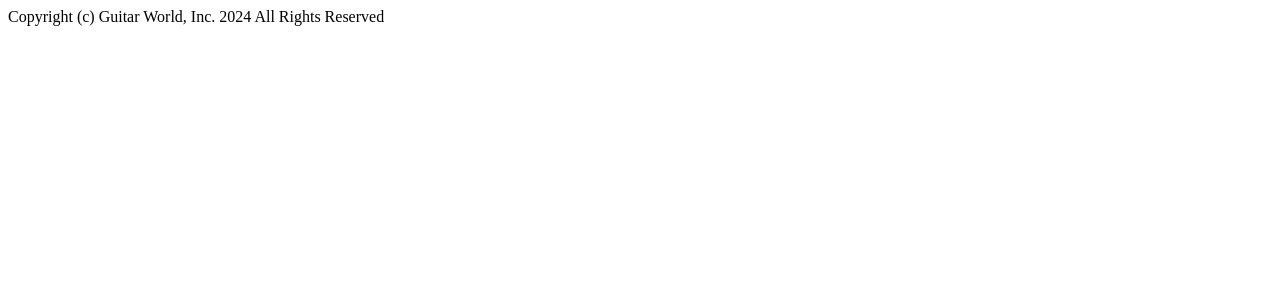
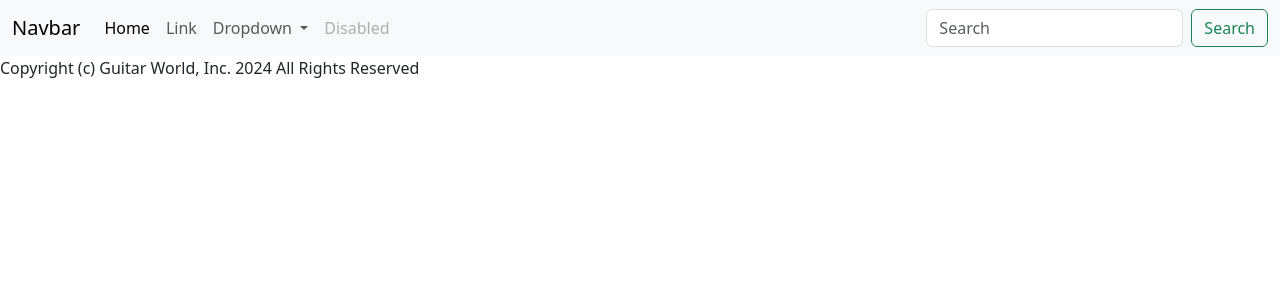
Before and after one commit to msedkiewicz/php-course, a PHP site: page / in a window 1280 px wide. Shown: the top 300 px of the page. Run offline with PHP 8.4, Linux system fonts and the light colour scheme.

Commit message:
Code refactoring; add navbar

```diff
--- a/intro-to-php/index.php
+++ b/intro-to-php/index.php
@@ -1,6 +1,19 @@
 <?php
-include("header_info.php");
+include("header_info.php"); ?>
 
-// Include function
-
-echo "Copyright (c) " . $company_name . " " . date("Y") . " All Rights Reserved";
+<!doctype html>
+<html lang="en">
+    <head>
+        <meta charset="utf-8">
+        <meta name="viewport" content="width=device-width, initial-scale=1">
+        <title>Bootstrap demo</title>
+        <link href="https://cdn.jsdelivr.net/npm/bootstrap@5.3.3/dist/css/bootstrap.min.css" rel="stylesheet" integrity="sha384-QWTKZyjpPEjISv5WaRU9OFeRpok6YctnYmDr5pNlyT2bRjXh0JMhjY6hW+ALEwIH" crossorigin="anonymous">
+    </head>
+    <body>
+    <?php include("navbar.php"); ?>
+        <?php
+        echo "Copyright (c) " . $company_name . " " . date("Y") . " All Rights Reserved";
+        ?>
+        <script src="https://cdn.jsdelivr.net/npm/bootstrap@5.3.3/dist/js/bootstrap.bundle.min.js" integrity="sha384-YvpcrYf0tY3lHB60NNkmXc5s9fDVZLESaAA55NDzOxhy9GkcIdslK1eN7N6jIeHz" crossorigin="anonymous"></script>
+    </body>
+</html>
--- /dev/null
+++ b/intro-to-php/navbar.php
@@ -0,0 +1,36 @@
+<nav class="navbar navbar-expand-lg bg-body-tertiary">
+    <div class="container-fluid">
+        <a class="navbar-brand" href="#">Navbar</a>
+        <button class="navbar-toggler" type="button" data-bs-toggle="collapse" data-bs-target="#navbarSupportedContent" aria-controls="navbarSupportedContent" aria-expanded="false" aria-label="Toggle navigation">
+            <span class="navbar-toggler-icon"></span>
+        </button>
+        <div class="collapse navbar-collapse" id="navbarSupportedContent">
+            <ul class="navbar-nav me-auto mb-2 mb-lg-0">
+                <li class="nav-item">
+                    <a class="nav-link active" aria-current="page" href="#">Home</a>
+                </li>
+                <li class="nav-item">
+                    <a class="nav-link" href="#">Link</a>
+                </li>
+                <li class="nav-item dropdown">
+                    <a class="nav-link dropdown-toggle" href="#" role="button" data-bs-toggle="dropdown" aria-expanded="false">
+                        Dropdown
+                    </a>
+                    <ul class="dropdown-menu">
+                        <li><a class="dropdown-item" href="#">Action</a></li>
+                        <li><a class="dropdown-item" href="#">Another action</a></li>
+                        <li><hr class="dropdown-divider"></li>
+                        <li><a class="dropdown-item" href="#">Something else here</a></li>
+                    </ul>
+                </li>
+                <li class="nav-item">
+                    <a class="nav-link disabled" aria-disabled="true">Disabled</a>
+                </li>
+            </ul>
+            <form class="d-flex" role="search">
+                <input class="form-control me-2" type="search" placeholder="Search" aria-label="Search">
+                <button class="btn btn-outline-success" type="submit">Search</button>
+            </form>
+        </div>
+    </div>
+</nav>
```
Also changed, not shown: intro-to-php/notes/arraycount.php (renamed from intro-to-php/arraycount.php), intro-to-php/notes/associativearray.php (renamed from intro-to-php/associativearray.php), intro-to-php/notes/date.php (renamed from intro-to-php/date.php), intro-to-php/notes/elseif.php (renamed from intro-to-php/elseif.php), intro-to-php/notes/foreachloop.php (renamed from intro-to-php/foreachloop.php), intro-to-php/notes/forloop.php (renamed from intro-to-php/forloop.php), intro-to-php/notes/functions.php (renamed from intro-to-php/functions.php), intro-to-php/notes/ifelse.php (renamed from intro-to-php/ifelse.php), intro-to-php/notes/numericarrays.php (renamed from intro-to-php/numericarrays.php), intro-to-php/notes/random.php (renamed from intro-to-php/random.php), intro-to-php/notes/string.php (renamed from intro-to-php/string.php), intro-to-php/notes/whileloop.php (renamed from intro-to-php/whileloop.php).
